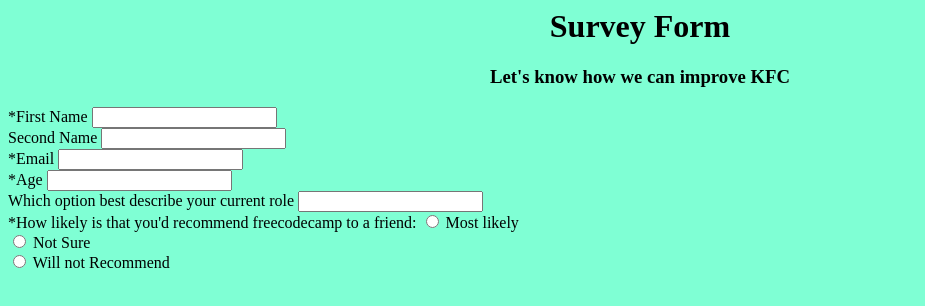
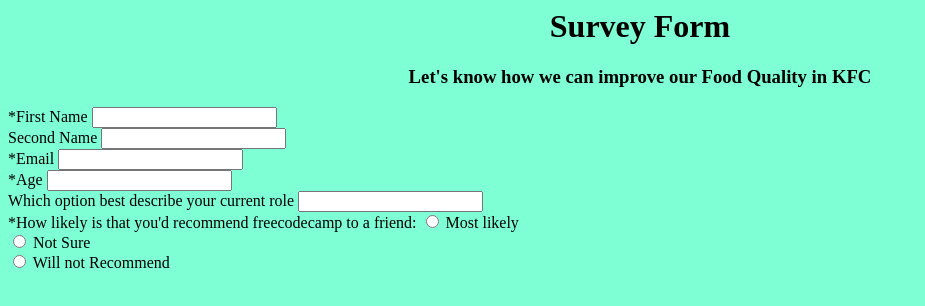
Before and after one commit to Gulshanrajput/Survey-Form, a plain HTML site: page index.html in a window 1280 px wide. Shown: the whole page, without its empty margins (0-925 px from the left). Drawn offline with Linux system fonts and the light colour scheme; a script that the page names is missing.

Commit message:
Update index.html

```diff
--- a/index.html
+++ b/index.html
@@ -10,7 +10,7 @@
 </head>
 <body>
     <h1> Survey Form</h1>
-    <h3> Let's know how we can improve KFC</h3>
+    <h3> Let's know how we can improve our Food Quality in KFC</h3>
     <form method="post" action="....">
         <!--form data will not be submitted if the input doesn't have a name-->
         *First Name <input type="text" name="firstName" maxlength="10"><br>
```
